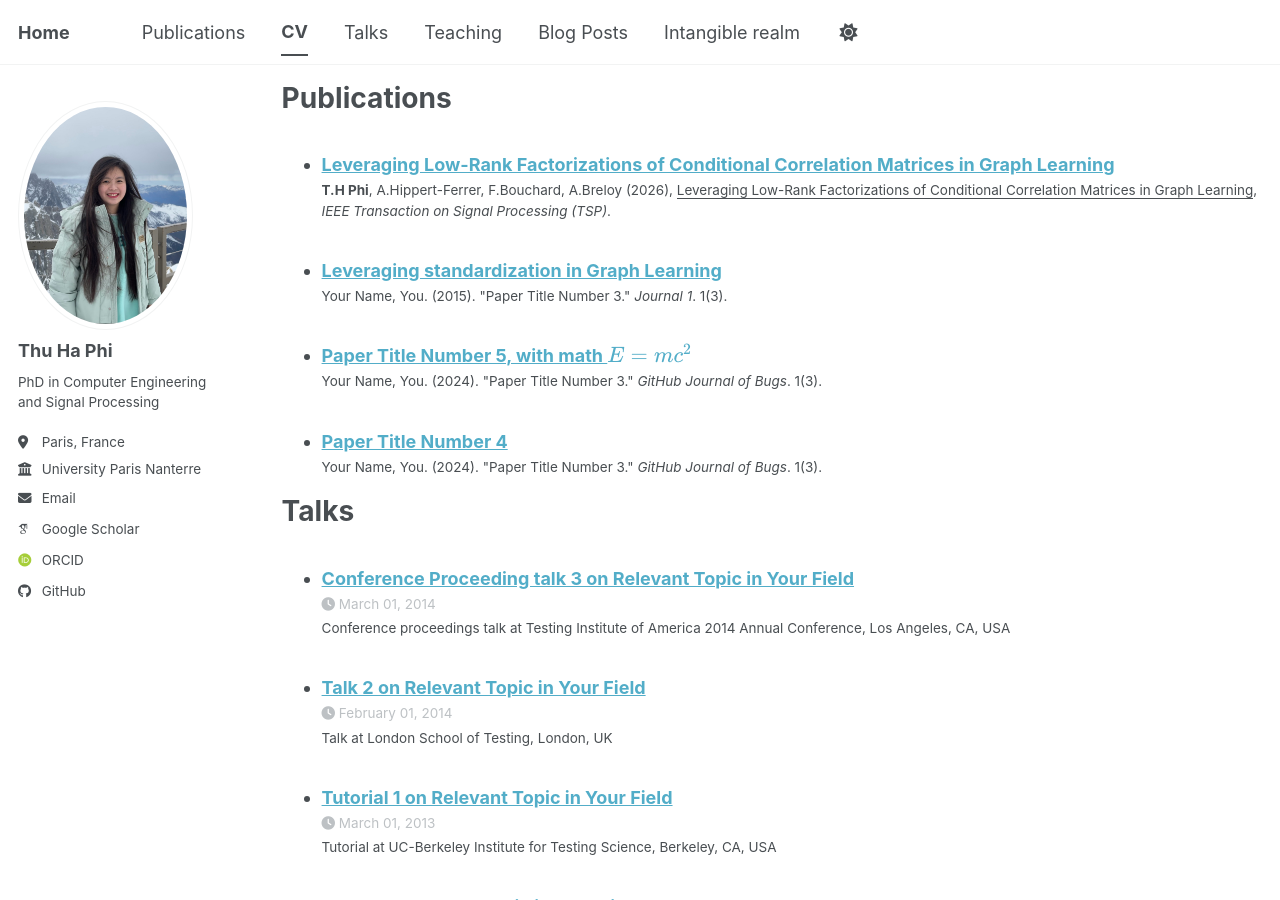
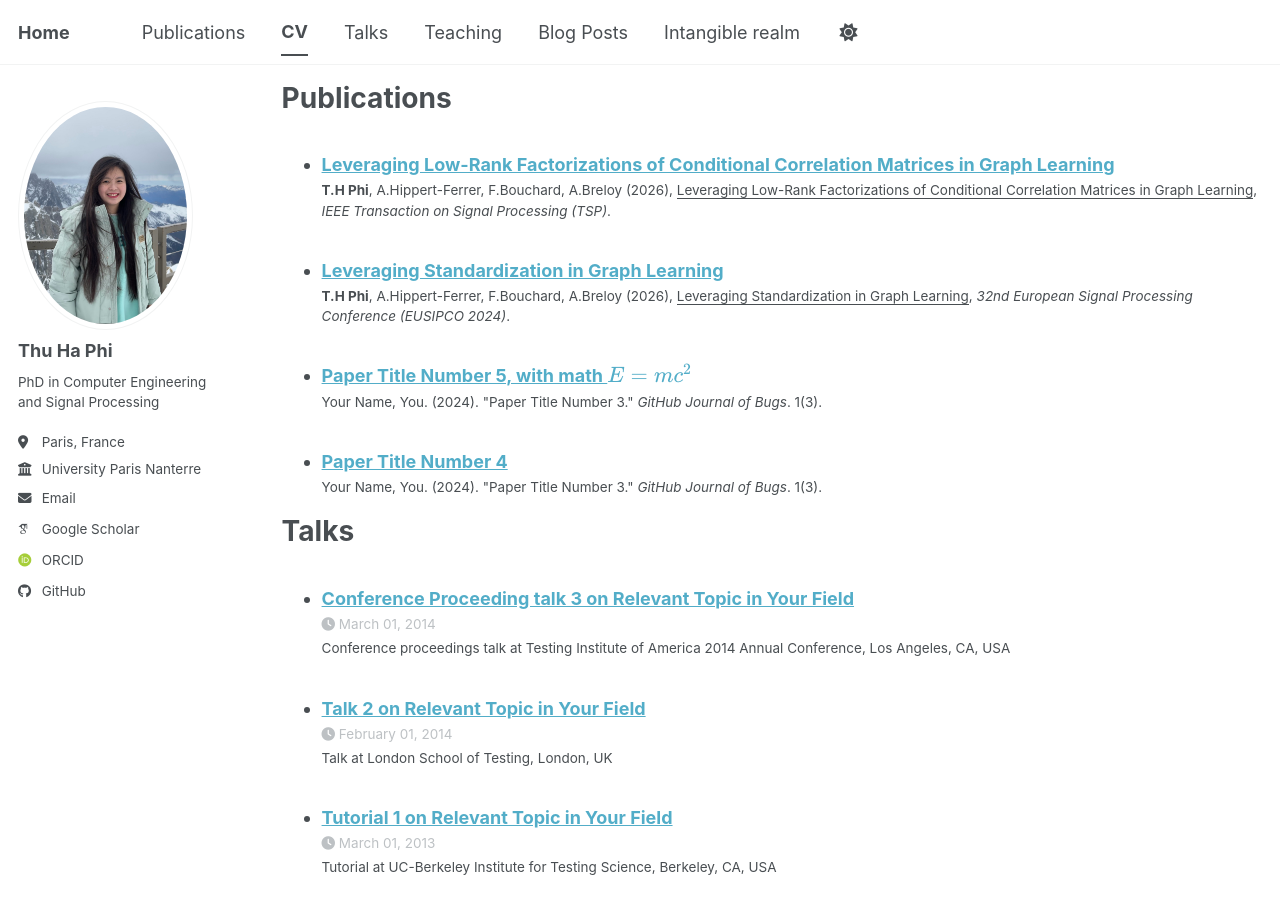
Before and after one commit to ChionanthusRetusus/thuhaphi.github.io, a Jekyll site: the page built from _pages/cv.md, in a window 1280 px wide and 900 px high, scrolled down 1000 px. Built offline with Jekyll 4.4.1, drawn with Linux system fonts in a browser that asks for light colours; some web fonts are replaced; a script bundle is joined from its source files by our own code; library files that are not in the unit come from our copies.

Commit message:
Update 2015-10-01-paper-title-number-3.md

```diff
--- a/_publications/2015-10-01-paper-title-number-3.md
+++ b/_publications/2015-10-01-paper-title-number-3.md
@@ -1,5 +1,5 @@
 ---
-title: "Leveraging standardization in Graph Learning"
+title: "Leveraging Standardization in Graph Learning"
 collection: publications
 category: conference
 permalink: https://ieeexplore.ieee.org/abstract/document/10715401
@@ -7,7 +7,7 @@ date: 2024-10-23
 venue: '32nd European Signal Processing Conference (EUSIPCO 2024)'
 slidesurl: ''
 paperurl: '[https://academicpages.github.io/files/paper3.pdf](https://ieeexplore.ieee.org/abstract/document/10715401)'
-citation: 'Your Name, You. (2015). &quot;Paper Title Number 3.&quot; <i>Journal 1</i>. 1(3).'
+citation: '<strong>T.H Phi</strong>, A.Hippert-Ferrer, F.Bouchard, A.Breloy (2026), <u>Leveraging Standardization in Graph Learning</u>, <i>32nd European Signal Processing Conference (EUSIPCO 2024)</i>.'
 ---
 
 The contents above will be part of a list of publications, if the user clicks the link for the publication than the contents of section will be rendered as a full page, allowing you to provide more information about the paper for the reader. When publications are displayed as a single page, the contents of the above "citation" field will automatically be included below this section in a smaller font.
```
